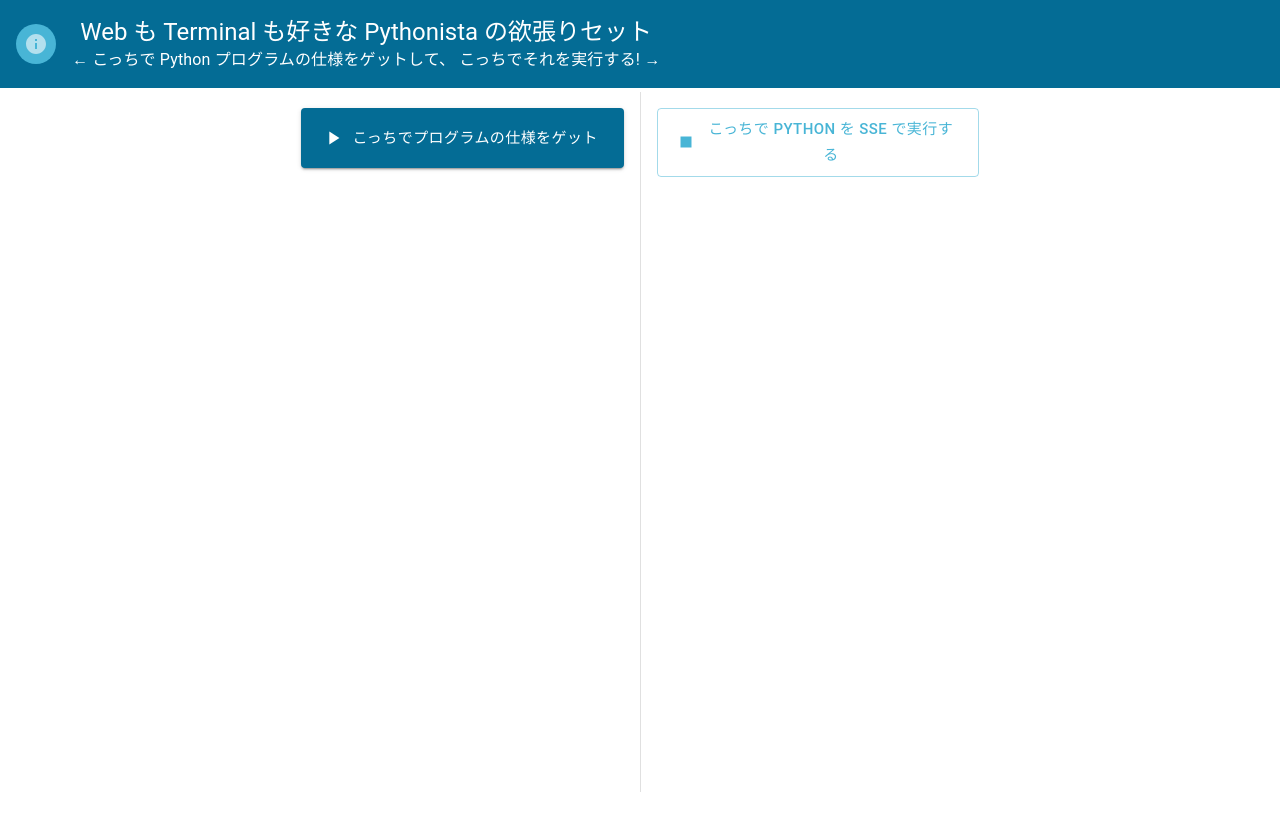
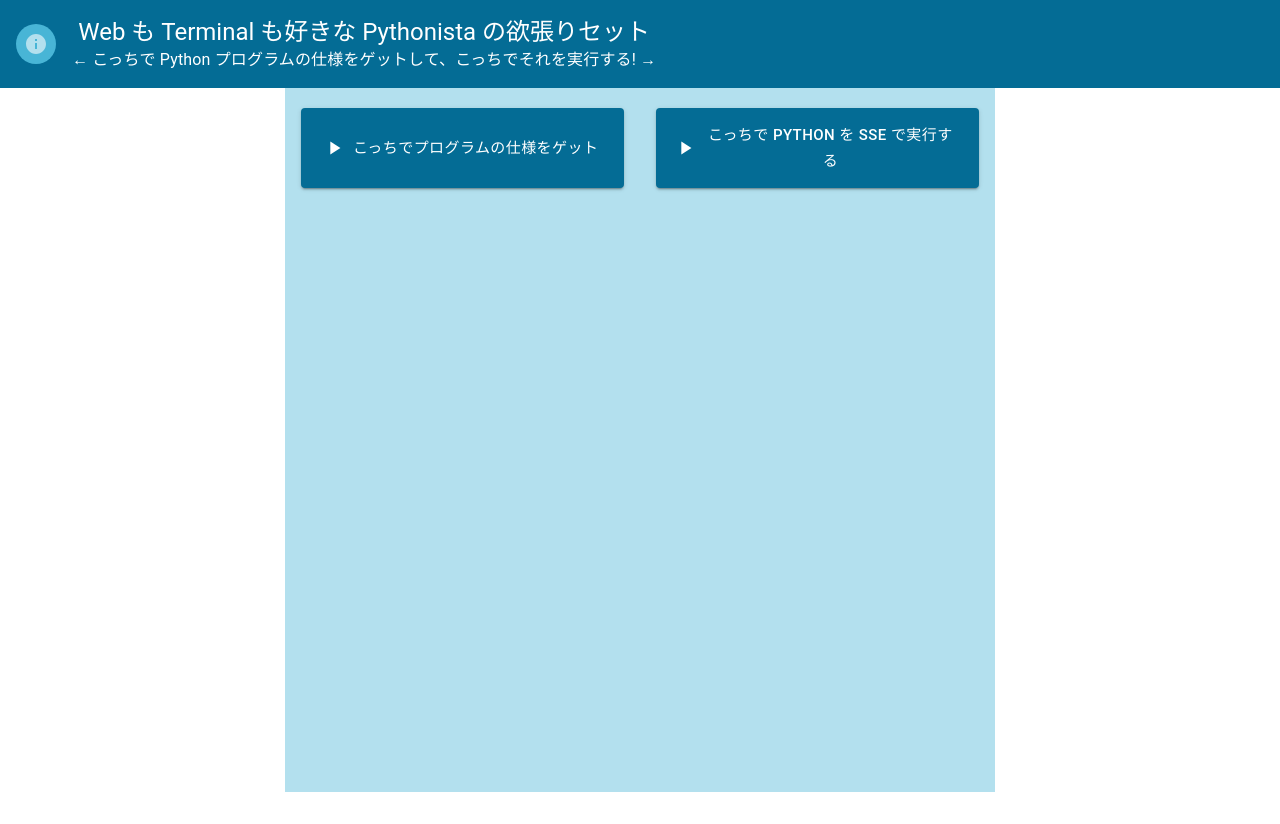
Before and after one commit to yuu-eguci/py-lab-public, a React (Vite) app in the folder webapp/frontend-react/: page / in a window 1280 px wide. Built offline with nearby package versions, Linux system fonts and the light colour scheme.

Commit message:
♻️ ボタン 調整

```diff
--- a/webapp/frontend-react/src/pages/HomePage.tsx
+++ b/webapp/frontend-react/src/pages/HomePage.tsx
@@ -1,13 +1,13 @@
 import PageHeader from "@/components/PageHeader";
+import { PlayArrow } from "@mui/icons-material";
 import {
+  Box,
+  Button,
+  Paper,
   ThemeProvider,
+  Typography,
   createTheme,
-  Box,
-  Typography,
-  Paper,
-  Button,
 } from "@mui/material";
-import { PlayArrow, Stop } from "@mui/icons-material";
 import { useState } from "react";
 import { useTranslation } from "react-i18next";
 
@@ -165,7 +165,7 @@ function HomePage() {
         <PageHeader
           title={t("Web も Terminal も好きな Pythonista の欲張りセット")}
           description={t(
-            "← こっちで Python プログラムの仕様をゲットして、\nこっちでそれを実行する! →"
+            "← こっちで Python プログラムの仕様をゲットして、こっちでそれを実行する! →"
           )}
         />
       </Box>
@@ -174,19 +174,18 @@ function HomePage() {
       <Box
         sx={{
           width: "100%",
+          height: "calc(100vh - 100px)", // ヘッダー分を除いた全画面高さ
           display: "flex",
           flexDirection: { xs: "column", md: "row" },
-          height: "calc(100vh - 100px)", // ヘッダー分を除いた全画面高さ
           paddingTop: "60px",
+          backgroundColor: "background.default",
         }}
       >
         {/* 左側: 仕様をゲットボタンとその結果 - 画面の50% */}
         <Box
           sx={{
             flex: 1,
-            width: "50%",
             padding: 2,
-            display: "flex",
             flexDirection: "column",
           }}
         >
@@ -198,7 +197,7 @@ function HomePage() {
             onClick={handleLeftButtonClick}
             sx={{
               width: "100%",
-              minHeight: 60,
+              minHeight: 80,
               mb: 2,
             }}
           >
@@ -261,22 +260,19 @@ function HomePage() {
         <Box
           sx={{
             flex: 1,
-            width: "50%",
             padding: 2,
-            display: "flex",
             flexDirection: "column",
-            borderLeft: { md: "1px solid #e0e0e0" }, // デスクトップで境界線
           }}
         >
           <Button
-            variant="outlined"
-            color="secondary"
+            variant="contained"
+            color="primary"
             size="large"
-            startIcon={<Stop />}
+            startIcon={<PlayArrow />}
             onClick={handleRightButtonClick}
             sx={{
               width: "100%",
-              minHeight: 60,
+              minHeight: 80,
               mb: 2,
             }}
           >
```
